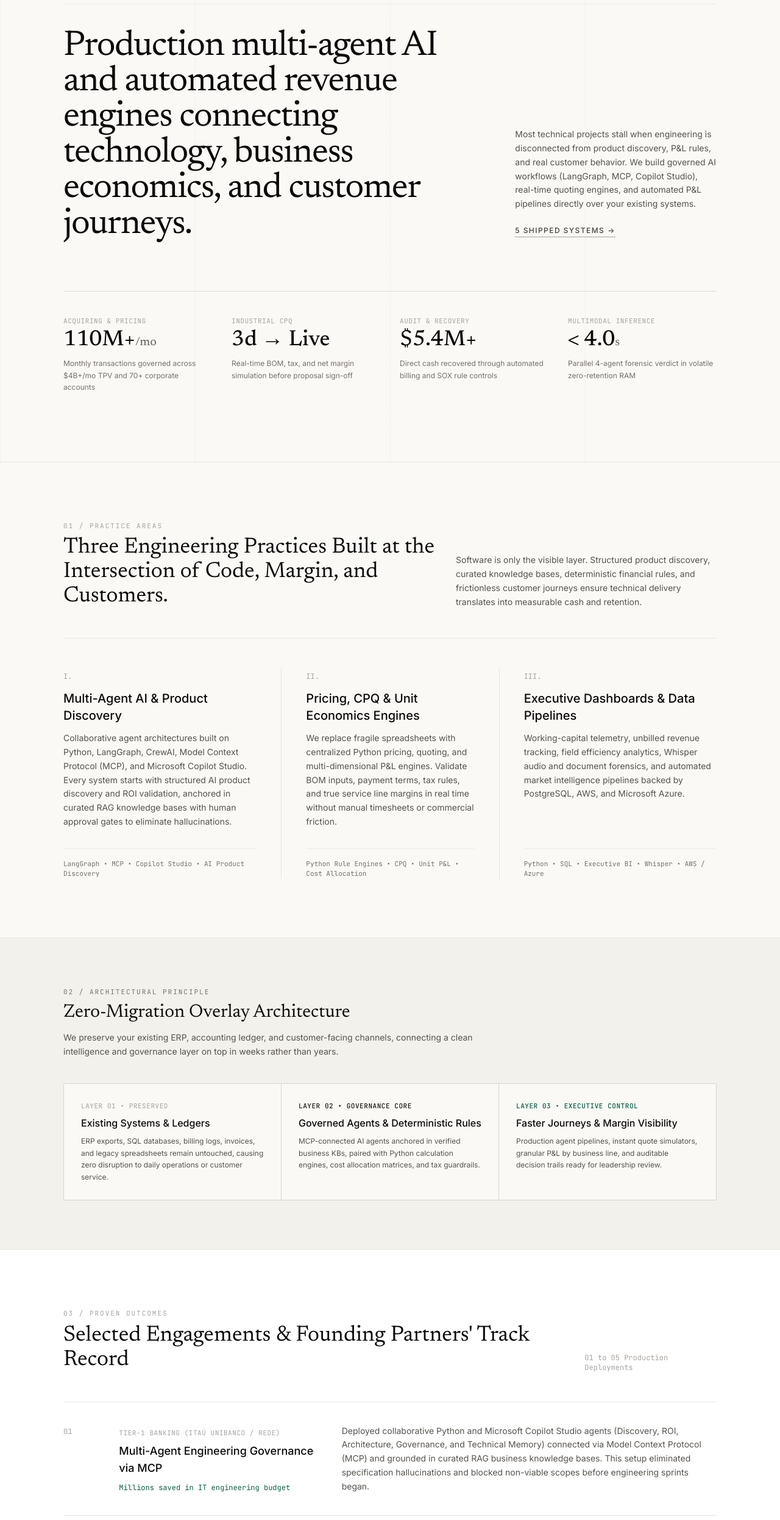
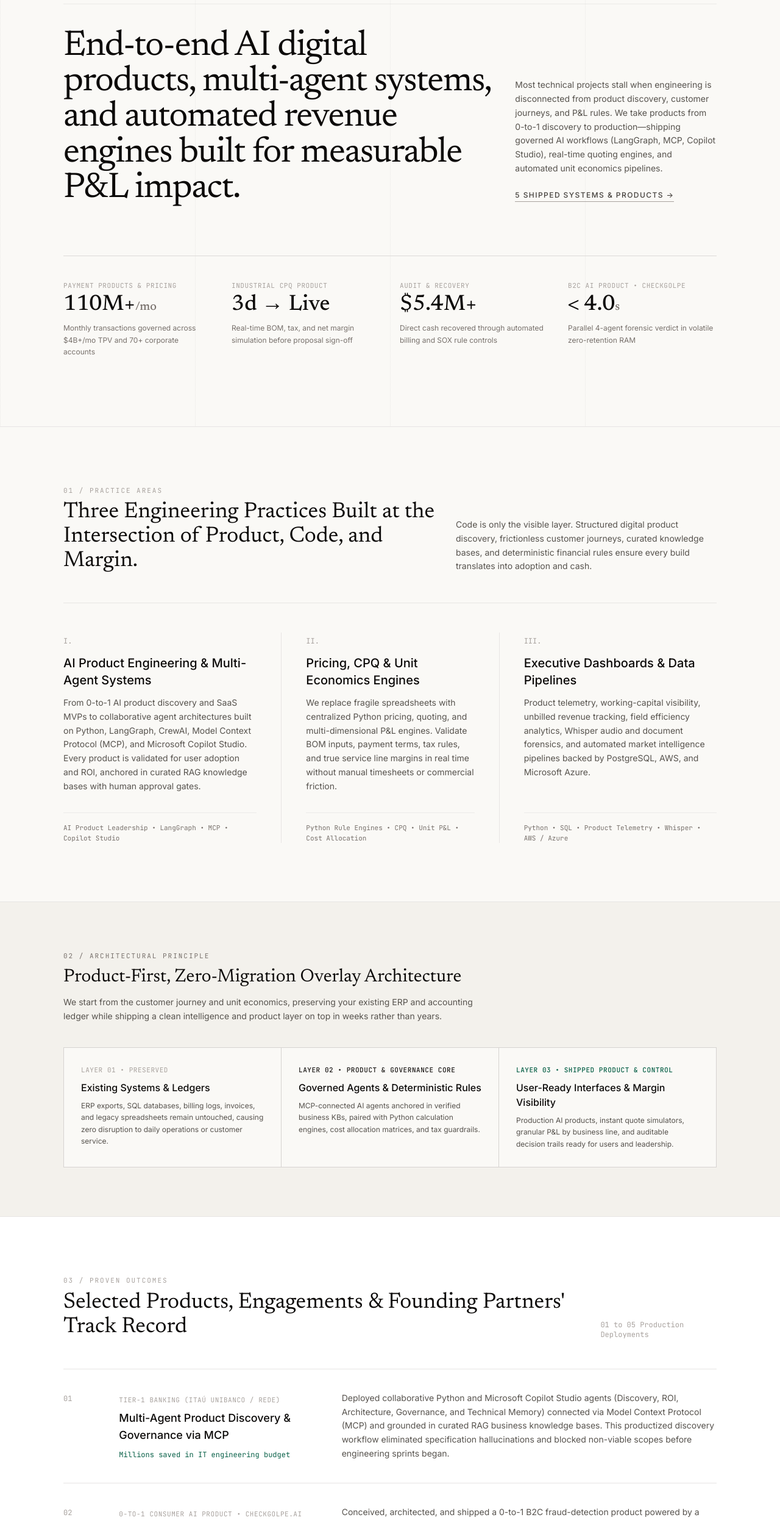
Before and after one commit to synapseconsulting-ai/synapseconsulting-ai.github.io, a plain HTML site: page index.html in a window 1280 px wide. Shown: the part 220-2712 px from the top of the page at 61% size. Drawn offline with nearby package versions, Linux system fonts and the light colour scheme.

Commit message:
Update index.html

```diff
--- a/index.html
+++ b/index.html
@@ -3,8 +3,8 @@
 <head>
   <meta charset="UTF-8" />
   <meta name="viewport" content="width=device-width, initial-scale=1.0" />
-  <title>MF Labs | Multi-Agent AI, Revenue Engines &amp; Margin Governance</title>
-  <meta name="description" content="Applied engineering and product strategy by Alexandre Moreno and Frederico Faccioli: Production Multi-Agent AI (LangGraph, MCP, Copilot Studio), Real-Time Pricing &amp; Quoting Engines, Unit Economics P&amp;L Models, and Zero-Migration Analytical Automation." />
+  <title>MF Labs | AI Product Engineering, Multi-Agent Systems &amp; Revenue Engines</title>
+  <meta name="description" content="End-to-end digital product engineering and consulting by Alexandre Moreno and Frederico Faccioli: AI Product Discovery &amp; MVPs, Production Multi-Agent AI (LangGraph, MCP, Copilot Studio), Real-Time Pricing &amp; Quoting Engines, and Unit Economics P&amp;L Models." />
   <script src="https://cdn.tailwindcss.com"></script>
   <link rel="preconnect" href="https://fonts.googleapis.com">
   <link rel="preconnect" href="https://fonts.gstatic.com" crossorigin>
@@ -35,7 +35,7 @@
       <a href="#" class="flex items-center gap-3 text-stone-950">
         <span class="w-2 h-2 bg-stone-900 inline-block"></span>
         <span class="text-xs font-semibold uppercase tracking-[0.2em]">MF Labs</span>
-        <span class="hidden sm:inline text-xs text-stone-400 font-normal tracking-wider">| AI &amp; Revenue Engineering</span>
+        <span class="hidden sm:inline text-xs text-stone-400 font-normal tracking-wider">| AI Products &amp; Revenue Engineering</span>
       </a>
       <nav class="flex items-center gap-6 sm:gap-9 text-xs font-medium uppercase tracking-[0.14em] text-stone-500">
         <a href="#practice" class="hover:text-stone-950 transition">Practice</a>
@@ -50,7 +50,7 @@
     <div class="max-w-6xl mx-auto px-6 md:px-10">
       <div class="flex flex-wrap items-center justify-between gap-4 pb-8 border-b border-stone-200/80">
         <p class="mono text-[11px] uppercase tracking-[0.18em] text-stone-500">
-          Technology • Business Economics • Customer Journeys
+          Digital Products • Multi-Agent AI • Business Economics
         </p>
         <p class="mono text-[11px] text-emerald-800 flex items-center gap-2">
           <span class="w-1.5 h-1.5 rounded-full bg-emerald-600"></span>
@@ -61,16 +61,16 @@
       <div class="mt-10 grid lg:grid-cols-12 gap-10 items-end">
         <div class="lg:col-span-8">
           <h1 class="serif text-4xl sm:text-5xl md:text-[3.65rem] font-normal tracking-tight text-stone-950 leading-[1.06]">
-            Production multi-agent AI and automated revenue engines connecting technology, business economics, and customer journeys.
+            End-to-end AI digital products, multi-agent systems, and automated revenue engines built for measurable P&amp;L impact.
           </h1>
         </div>
         <div class="lg:col-span-4 lg:pb-2">
           <p class="text-sm text-stone-600 leading-relaxed">
-            Most technical projects stall when engineering is disconnected from product discovery, P&amp;L rules, and real customer behavior. We build governed AI workflows (LangGraph, MCP, Copilot Studio), real-time quoting engines, and automated P&amp;L pipelines directly over your existing systems.
+            Most technical projects stall when engineering is disconnected from product discovery, customer journeys, and P&amp;L rules. We take products from 0-to-1 discovery to production—shipping governed AI workflows (LangGraph, MCP, Copilot Studio), real-time quoting engines, and automated unit economics pipelines.
           </p>
           <div class="mt-6 flex flex-wrap items-center gap-5">
             <a href="#cases" class="text-xs font-medium uppercase tracking-[0.12em] text-stone-700 hover:text-stone-950 border-b border-stone-400 pb-0.5 transition">
-              5 Shipped Systems &rarr;
+              5 Shipped Systems &amp; Products &rarr;
             </a>
           </div>
         </div>
@@ -79,12 +79,12 @@
       <!-- Typographic Ledger Strip -->
       <div class="mt-20 pt-10 border-t border-stone-300/80 grid grid-cols-2 lg:grid-cols-4 gap-8">
         <div>
-          <div class="mono text-[11px] text-stone-400 uppercase tracking-wider">Acquiring &amp; Pricing</div>
+          <div class="mono text-[11px] text-stone-400 uppercase tracking-wider">Payment Products &amp; Pricing</div>
           <div class="serif mt-1 text-3xl md:text-4xl font-medium text-stone-950">110M+<span class="text-xl text-stone-500">/mo</span></div>
           <p class="mt-2 text-xs text-stone-500 leading-relaxed">Monthly transactions governed across $4B+/mo TPV and 70+ corporate accounts</p>
         </div>
         <div>
-          <div class="mono text-[11px] text-stone-400 uppercase tracking-wider">Industrial CPQ</div>
+          <div class="mono text-[11px] text-stone-400 uppercase tracking-wider">Industrial CPQ Product</div>
           <div class="serif mt-1 text-3xl md:text-4xl font-medium text-stone-950">3d &rarr; Live</div>
           <p class="mt-2 text-xs text-stone-500 leading-relaxed">Real-time BOM, tax, and net margin simulation before proposal sign-off</p>
         </div>
@@ -94,7 +94,7 @@
           <p class="mt-2 text-xs text-stone-500 leading-relaxed">Direct cash recovered through automated billing and SOX rule controls</p>
         </div>
         <div>
-          <div class="mono text-[11px] text-stone-400 uppercase tracking-wider">Multimodal Inference</div>
+          <div class="mono text-[11px] text-stone-400 uppercase tracking-wider">B2C AI Product • CheckGolpe</div>
           <div class="serif mt-1 text-3xl md:text-4xl font-medium text-stone-950">&lt; 4.0<span class="text-xl text-stone-500">s</span></div>
           <p class="mt-2 text-xs text-stone-500 leading-relaxed">Parallel 4-agent forensic verdict in volatile zero-retention RAM</p>
         </div>
@@ -109,12 +109,12 @@
         <div class="lg:col-span-7">
           <p class="mono text-[11px] uppercase tracking-[0.18em] text-stone-400">01 / Practice Areas</p>
           <h2 class="serif mt-2 text-3xl md:text-4xl font-normal text-stone-950">
-            Three Engineering Practices Built at the Intersection of Code, Margin, and Customers.
+            Three Engineering Practices Built at the Intersection of Product, Code, and Margin.
           </h2>
         </div>
         <div class="lg:col-span-5 lg:self-end">
           <p class="text-sm text-stone-600 leading-relaxed">
-            Software is only the visible layer. Structured product discovery, curated knowledge bases, deterministic financial rules, and frictionless customer journeys ensure technical delivery translates into measurable cash and retention.
+            Code is only the visible layer. Structured digital product discovery, frictionless customer journeys, curated knowledge bases, and deterministic financial rules ensure every build translates into adoption and cash.
           </p>
         </div>
       </div>
@@ -123,13 +123,13 @@
         <div class="pb-10 md:pb-0 md:pr-10 flex flex-col justify-between">
           <div>
             <span class="mono text-xs text-stone-400">I.</span>
-            <h3 class="mt-3 text-xl font-medium text-stone-950">Multi-Agent AI &amp; Product Discovery</h3>
+            <h3 class="mt-3 text-xl font-medium text-stone-950">AI Product Engineering &amp; Multi-Agent Systems</h3>
             <p class="mt-3 text-sm text-stone-600 leading-relaxed">
-              Collaborative agent architectures built on Python, LangGraph, CrewAI, Model Context Protocol (MCP), and Microsoft Copilot Studio. Every system starts with structured AI product discovery and ROI validation, anchored in curated RAG knowledge bases with human approval gates to eliminate hallucinations.
+              From 0-to-1 AI product discovery and SaaS MVPs to collaborative agent architectures built on Python, LangGraph, CrewAI, Model Context Protocol (MCP), and Microsoft Copilot Studio. Every product is validated for user adoption and ROI, anchored in curated RAG knowledge bases with human approval gates.
             </p>
           </div>
           <div class="mt-8 pt-4 border-t border-stone-200/70 mono text-[11px] text-stone-500">
-            LangGraph • MCP • Copilot Studio • AI Product Discovery
+            AI Product Leadership • LangGraph • MCP • Copilot Studio
           </div>
         </div>
 
@@ -151,11 +151,11 @@
             <span class="mono text-xs text-stone-400">III.</span>
             <h3 class="mt-3 text-xl font-medium text-stone-950">Executive Dashboards &amp; Data Pipelines</h3>
             <p class="mt-3 text-sm text-stone-600 leading-relaxed">
-              Working-capital telemetry, unbilled revenue tracking, field efficiency analytics, Whisper audio and document forensics, and automated market intelligence pipelines backed by PostgreSQL, AWS, and Microsoft Azure.
+              Product telemetry, working-capital visibility, unbilled revenue tracking, field efficiency analytics, Whisper audio and document forensics, and automated market intelligence pipelines backed by PostgreSQL, AWS, and Microsoft Azure.
             </p>
           </div>
           <div class="mt-8 pt-4 border-t border-stone-200/70 mono text-[11px] text-stone-500">
-            Python • SQL • Executive BI • Whisper • AWS / Azure
+            Python • SQL • Product Telemetry • Whisper • AWS / Azure
           </div>
         </div>
       </div>
@@ -167,9 +167,9 @@
     <div class="max-w-6xl mx-auto px-6 md:px-10">
       <div class="max-w-2xl">
         <p class="mono text-[11px] uppercase tracking-[0.18em] text-stone-500">02 / Architectural Principle</p>
-        <h2 class="serif mt-2 text-3xl font-normal text-stone-950">Zero-Migration Overlay Architecture</h2>
+        <h2 class="serif mt-2 text-3xl font-normal text-stone-950">Product-First, Zero-Migration Overlay Architecture</h2>
         <p class="mt-3 text-sm text-stone-600 leading-relaxed">
-          We preserve your existing ERP, accounting ledger, and customer-facing channels, connecting a clean intelligence and governance layer on top in weeks rather than years.
+          We start from the customer journey and unit economics, preserving your existing ERP and accounting ledger while shipping a clean intelligence and product layer on top in weeks rather than years.
         </p>
       </div>
 
@@ -182,17 +182,17 @@
           </p>
         </div>
         <div class="bg-[#FAF9F6] p-7">
-          <div class="mono text-[11px] uppercase tracking-wider text-stone-900 font-medium">Layer 02 • Governance Core</div>
+          <div class="mono text-[11px] uppercase tracking-wider text-stone-900 font-medium">Layer 02 • Product &amp; Governance Core</div>
           <h3 class="mt-2 font-medium text-stone-950">Governed Agents &amp; Deterministic Rules</h3>
           <p class="mt-2 text-xs text-stone-600 leading-relaxed">
             MCP-connected AI agents anchored in verified business KBs, paired with Python calculation engines, cost allocation matrices, and tax guardrails.
           </p>
         </div>
         <div class="bg-[#FAF9F6] p-7">
-          <div class="mono text-[11px] uppercase tracking-wider text-emerald-800 font-medium">Layer 03 • Executive Control</div>
-          <h3 class="mt-2 font-medium text-stone-950">Faster Journeys &amp; Margin Visibility</h3>
+          <div class="mono text-[11px] uppercase tracking-wider text-emerald-800 font-medium">Layer 03 • Shipped Product &amp; Control</div>
+          <h3 class="mt-2 font-medium text-stone-950">User-Ready Interfaces &amp; Margin Visibility</h3>
           <p class="mt-2 text-xs text-stone-600 leading-relaxed">
-            Production agent pipelines, instant quote simulators, granular P&amp;L by business line, and auditable decision trails ready for leadership review.
+            Production AI products, instant quote simulators, granular P&amp;L by business line, and auditable decision trails ready for users and leadership.
           </p>
         </div>
       </div>
@@ -205,7 +205,7 @@
       <div class="flex flex-col md:flex-row md:items-end justify-between pb-12">
         <div>
           <p class="mono text-[11px] uppercase tracking-[0.18em] text-stone-400">03 / Proven Outcomes</p>
-          <h2 class="serif mt-2 text-3xl md:text-4xl font-normal text-stone-950">Selected Engagements &amp; Founding Partners' Track Record</h2>
+          <h2 class="serif mt-2 text-3xl md:text-4xl font-normal text-stone-950">Selected Products, Engagements &amp; Founding Partners' Track Record</h2>
         </div>
         <p class="mono text-xs text-stone-400 mt-2 md:mt-0">01 to 05 Production Deployments</p>
       </div>
@@ -216,11 +216,11 @@
           <div class="md:col-span-1 mono text-xs text-stone-400 pt-1">01</div>
           <div class="md:col-span-4">
             <span class="mono text-[11px] uppercase tracking-wider text-stone-400">Tier-1 Banking (Itaú Unibanco / Rede)</span>
-            <h3 class="mt-1.5 text-lg font-medium text-stone-950">Multi-Agent Engineering Governance via MCP</h3>
+            <h3 class="mt-1.5 text-lg font-medium text-stone-950">Multi-Agent Product Discovery &amp; Governance via MCP</h3>
             <p class="mt-2.5 mono text-xs text-emerald-800">Millions saved in IT engineering budget</p>
           </div>
           <div class="md:col-span-7 text-sm text-stone-600 leading-relaxed">
-            Deployed collaborative Python and Microsoft Copilot Studio agents (Discovery, ROI, Architecture, Governance, and Technical Memory) connected via Model Context Protocol (MCP) and grounded in curated RAG business knowledge bases. This setup eliminated specification hallucinations and blocked non-viable scopes before engineering sprints began.
+            Deployed collaborative Python and Microsoft Copilot Studio agents (Discovery, ROI, Architecture, Governance, and Technical Memory) connected via Model Context Protocol (MCP) and grounded in curated RAG business knowledge bases. This productized discovery workflow eliminated specification hallucinations and blocked non-viable scopes before engineering sprints began.
           </div>
         </article>
 
@@ -228,12 +228,12 @@
         <article class="py-9 grid md:grid-cols-12 gap-6 items-start">
           <div class="md:col-span-1 mono text-xs text-stone-400 pt-1">02</div>
           <div class="md:col-span-4">
-            <span class="mono text-[11px] uppercase tracking-wider text-stone-400">Real-Time Fraud Forensics • CheckGolpe.ai</span>
-            <h3 class="mt-1.5 text-lg font-medium text-stone-950">Sub-4s Multimodal Agent Orchestration</h3>
+            <span class="mono text-[11px] uppercase tracking-wider text-stone-400">0-to-1 Consumer AI Product • CheckGolpe.ai</span>
+            <h3 class="mt-1.5 text-lg font-medium text-stone-950">Sub-4s Multimodal Fraud Forensics Product</h3>
             <p class="mt-2.5 mono text-xs text-emerald-800">&lt; 4s verdict • Zero-retention RAM (GDPR/LGPD)</p>
           </div>
           <div class="md:col-span-7 text-sm text-stone-600 leading-relaxed">
-            Engineered a parallel four-agent Python pipeline (Computer Vision OCR, Audio Forensics, Domain/Registry Validator, and Arbiter Judge) processing screenshots, voice notes, and payment slips strictly in volatile RAM with immediate post-verdict disposal.
+            Conceived, architected, and shipped a 0-to-1 B2C fraud-detection product powered by a parallel four-agent Python pipeline (Computer Vision OCR, Audio Forensics, Domain/Registry Validator, and Arbiter Judge) processing screenshots, voice notes, and payment slips strictly in volatile RAM with immediate post-verdict disposal.
           </div>
         </article>
 
@@ -241,12 +241,12 @@
         <article class="py-9 grid md:grid-cols-12 gap-6 items-start">
           <div class="md:col-span-1 mono text-xs text-stone-400 pt-1">03</div>
           <div class="md:col-span-4">
-            <span class="mono text-[11px] uppercase tracking-wider text-stone-400">Industrial Manufacturing • CPQ Engine</span>
+            <span class="mono text-[11px] uppercase tracking-wider text-stone-400">Industrial Manufacturing • CPQ Product</span>
             <h3 class="mt-1.5 text-lg font-medium text-stone-950">Real-Time Quoting, Tax &amp; Net Margin Engine</h3>
             <p class="mt-2.5 mono text-xs text-emerald-800">Quote cycle cut from 3 days to real-time</p>
           </div>
           <div class="md:col-span-7 text-sm text-stone-600 leading-relaxed">
-            Unified commercial, engineering, and cost accounting workflows onto API-driven interfaces backed by a central Python calculation engine. The system automatically validates bill of materials inputs, multi-tier tax rules, and unit P&amp;L with locked minimum margin guardrails prior to proposal delivery.
+            Unified commercial, engineering, and cost accounting workflows into an internal API-driven product backed by a central Python calculation engine. The platform automatically validates bill of materials inputs, multi-tier tax rules, and unit P&amp;L with locked minimum margin guardrails prior to proposal delivery.
           </div>
         </article>
 
@@ -267,7 +267,7 @@
         <article class="py-9 grid md:grid-cols-12 gap-6 items-start">
           <div class="md:col-span-1 mono text-xs text-stone-400 pt-1">05</div>
           <div class="md:col-span-4">
-            <span class="mono text-[11px] uppercase tracking-wider text-stone-400">Corporate Acquiring &amp; Pricing</span>
+            <span class="mono text-[11px] uppercase tracking-wider text-stone-400">Corporate Acquiring &amp; Payment Products</span>
             <h3 class="mt-1.5 text-lg font-medium text-stone-950">Dynamic Pricing &amp; Automated SOX Controls</h3>
             <p class="mt-2.5 mono text-xs text-emerald-800">110M+ tx/mo • SOX findings 14 &rarr; 1 • $5.4M+ recovered</p>
           </div>
@@ -288,7 +288,7 @@
           Direct Partner Execution. No Junior Handoffs.
         </h2>
         <p class="mt-3 text-sm text-stone-600 leading-relaxed">
-          Every engagement is architected and delivered directly by our two founding partners, bridging digital product strategy, business economics, and engineering from discovery to production.
+          Every engagement is architected and shipped directly by our two founding partners, uniting digital product leadership, business economics, and production engineering from discovery to launch.
         </p>
       </div>
 
@@ -303,9 +303,9 @@
 
         <div>
           <h3 class="text-lg font-semibold text-stone-950">Alexandre Moreno</h3>
-          <p class="mono text-[11px] uppercase tracking-wider text-stone-500 mt-1">AI Product Strategy, Multi-Agent Systems &amp; Risk Forensics</p>
+          <p class="mono text-[11px] uppercase tracking-wider text-stone-500 mt-1">Digital Product Leadership, Multi-Agent AI &amp; Risk Engineering</p>
           <p class="mt-4 text-sm text-stone-600 leading-relaxed">
-            20+ years connecting digital product strategy, business economics, and customer journeys across payment products, fraud/risk engineering, AWS cloud architecture, and Python high-code development at tier-1 banking (Itaú Unibanco/Rede, Santander) and manufacturing (Ford). Certified in Digital Product Leadership (Tera), leading AI product discovery, Python/MCP multi-agent systems, and founder of CheckGolpe.ai.
+            20+ years leading digital product strategy, business economics, and customer journeys across payment products, fraud/risk engineering, AWS cloud architecture, and Python high-code development at tier-1 banking (Itaú Unibanco/Rede, Santander) and manufacturing (Ford). Certified in Digital Product Leadership (Tera), leading 0-to-1 AI product discovery, Python/MCP multi-agent systems, and founder of CheckGolpe.ai.
           </p>
         </div>
       </div>
@@ -318,10 +318,10 @@
       <div class="md:col-span-7">
         <p class="mono text-[11px] uppercase tracking-[0.18em] text-stone-500">05 / Engagement Model</p>
         <h2 class="serif mt-2 text-3xl md:text-4xl font-normal text-stone-950">
-          Start with a focused diagnostic or fixed-scope PoC.
+          Start with a focused product discovery or fixed-scope PoC.
         </h2>
         <p class="mt-4 text-sm text-stone-600 leading-relaxed max-w-xl">
-          We operate under strict NDA protection, beginning with a rapid workflow and product immersion to deliver an auditable architecture plan or working Python and Copilot prototype in 1 to 2 weeks.
+          We operate under strict NDA protection, beginning with a rapid workflow and product immersion to deliver an auditable architecture plan or working Python, AI MVP, or Copilot prototype in 1 to 2 weeks.
         </p>
       </div>
       <div class="md:col-span-5 md:text-right">
@@ -335,7 +335,7 @@
   <footer class="border-t border-stone-200 py-8 bg-[#FAF9F6]">
     <div class="max-w-6xl mx-auto px-6 md:px-10 flex flex-col sm:flex-row items-center justify-between gap-4 text-xs text-stone-400 mono">
       <span>&copy; 2026 MF Labs (Moreno &amp; Faccioli). All rights reserved.</span>
-      <span>Multi-Agent AI • Product Strategy • CPQ &amp; Margin Engines</span>
+      <span>AI Products • Multi-Agent Systems • CPQ &amp; Margin Engines</span>
     </div>
   </footer>
 
```
